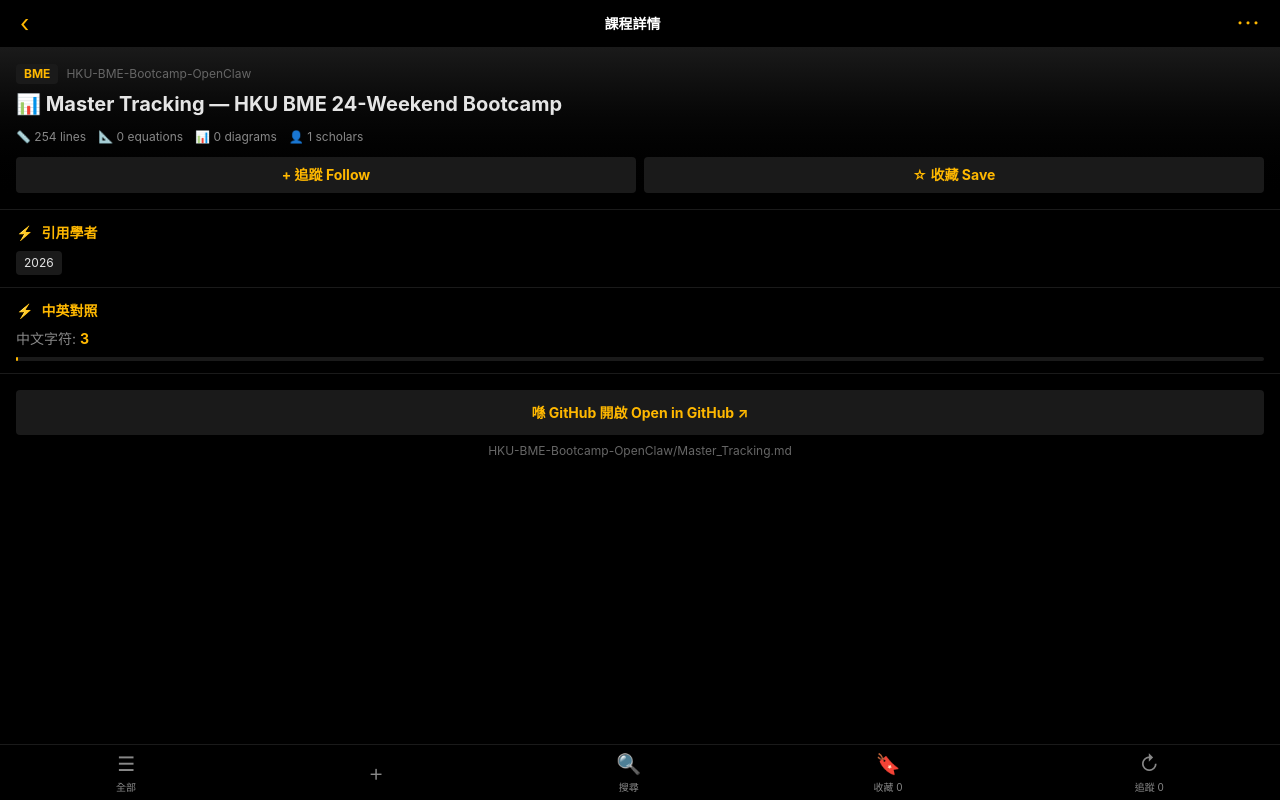
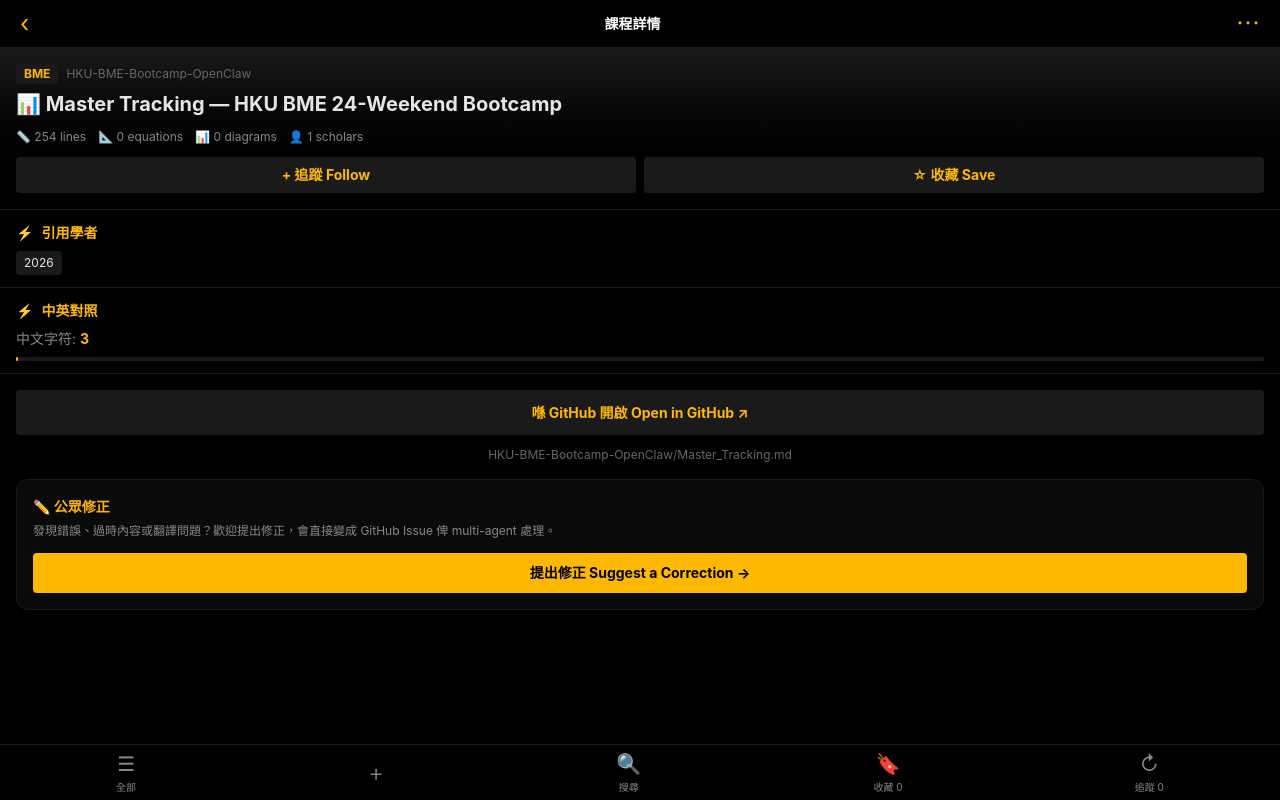
Before and after one commit to yip-lgtm/vibe-study-bootcamp, a React (Vite) app in the folder app/: page / in a window 1280 px wide. Both pictures are taken after a click on the element 640 px from the left and 170 px from the top of the page. Built offline with nearby package versions, Linux system fonts and the light colour scheme.

Commit message:
feat: add public correction button on every course detail
- CourseDetail now has 「公眾修正」 section
- Opens pre-filled GitHub Issue with course id/path/template
- New issue template: correction.yml + correction label

```diff
--- a/app/src/components/CourseDetail.tsx
+++ b/app/src/components/CourseDetail.tsx
@@ -10,6 +10,32 @@
 }
 
 export const CourseDetail: FC<Props> = ({ course, isFollowed, isSaved, onFollow, onSave }) => {
+  const handleSuggestCorrection = () => {
+    const title = encodeURIComponent(`[Correction] ${course.title}`)
+    const body = encodeURIComponent(
+      `## 內容修正建議 / Content Correction\n\n` +
+      `**課程 / Course:** ${course.title}\n` +
+      `**ID:** \`${course.id}\`\n` +
+      `**Path:** \`${course.path}\`\n` +
+      `**GitHub:** ${course.url}\n\n` +
+      `### 問題類型\n` +
+      `- [ ] 事實錯誤 / Factual error\n` +
+      `- [ ] 方程式錯誤 / Equation error\n` +
+      `- [ ] 引用錯誤 / Citation / scholar error\n` +
+      `- [ ] 中英翻譯問題 / Translation issue\n` +
+      `- [ ] 內容過時 / Outdated content\n` +
+      `- [ ] 其他 / Other\n\n` +
+      `### 詳細說明\n` +
+      `（請寫清楚位置、而家寫咗咩、建議改成咩、有冇來源）\n\n` +
+      `---\n` +
+      `*Submitted via AllBootcamp Course Detail · ${new Date().toISOString().slice(0, 10)}*`
+    )
+    window.open(
+      `https://github.com/yip-lgtm/vibe-study-bootcamp/issues/new?title=${title}&body=${body}&labels=correction`,
+      '_blank'
+    )
+  }
+
   return (
     <div className="flex-1 overflow-y-auto pb-16">
       {/* Hero */}
@@ -110,7 +136,7 @@
       </section>
 
       {/* Action: open in GitHub */}
-      <div className="px-4 py-4">
+      <div className="px-4 py-4 space-y-3">
         <a
           href={course.url}
           target="_blank"
@@ -119,10 +145,28 @@
         >
           喺 GitHub 開啟 Open in GitHub ↗
         </a>
-        <div className="mt-2 text-text-faint text-xs text-center break-all">
+        <div className="text-text-faint text-xs text-center break-all">
           {course.path}
         </div>
       </div>
+
+      {/* 公眾修正 / Public Correction */}
+      <section className="px-4 pb-6">
+        <div className="border border-divider rounded-xl p-4 bg-card">
+          <h2 className="text-accent font-bold mb-1 flex items-center gap-2">
+            ✏️ 公眾修正
+          </h2>
+          <p className="text-text-dim text-xs mb-3 leading-relaxed">
+            發現錯誤、過時內容或翻譯問題？歡迎提出修正，會直接變成 GitHub Issue 俾 multi-agent 處理。
+          </p>
+          <button
+            onClick={handleSuggestCorrection}
+            className="w-full py-2.5 rounded font-bold text-sm bg-accent text-black tap-active"
+          >
+            提出修正 Suggest a Correction →
+          </button>
+        </div>
+      </section>
     </div>
   )
 }
```
